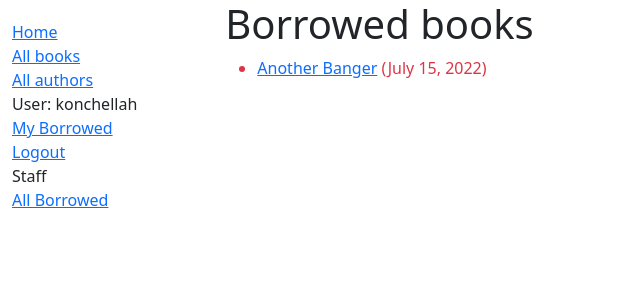
After one commit to k-man-null/Mysite, a Django app: page /catalog/mybooks/ in a window 1280 px wide. The commit adds this page. Shown: the top 300 px of the page, without its empty margins (0-640 px from the left). Run offline with Django 4.2, Linux system fonts and the light colour scheme; a user stored in the database is signed in; data comes from the database, SQL or seed files in the repository; both versions use the stored data as it was after the commit.

Commit message:
Added borroewd books view for the librarian

```diff
--- a/mysite/catalog/models.py
+++ b/mysite/catalog/models.py
@@ -1,6 +1,10 @@
 from django.db import models
 from django.urls import reverse # Used to generate URLs by reversing the URL patterns
 import uuid
+from django.contrib.auth.models import User
+from datetime import date
+
+
 
 # Create your models here.
 
@@ -46,6 +50,7 @@ class BookInstance(models.Model):
     book = models.ForeignKey('Book', on_delete=models.RESTRICT, null=True)
     imprint = models.CharField(max_length=200)
     due_back = models.DateField(null=True, blank=True)
+    borrower = models.ForeignKey(User, on_delete=models.SET_NULL, null=True, blank=True)
 
     LOAN_STATUS = (
         ('m', 'Maintenance'),
@@ -64,6 +69,14 @@ class BookInstance(models.Model):
 
     class Meta:
         ordering = ['due_back']
+
+        permissions = (("can_mark_returned", "Set book as returned"),)
+
+    @property
+    def is_overdue(self):
+        """Determines if the book is overdue based on due date and current date."""
+        return bool(self.due_back and date.today() > self.due_back)
+
 
     def __str__(self):
         """String for representing the Model object."""
--- a/mysite/catalog/templates/base_generic.html
+++ b/mysite/catalog/templates/base_generic.html
@@ -23,9 +23,19 @@
           <li><a href="{% url 'authors' %}">All authors</a></li>
           {% if user.is_authenticated %}
           <li>User: {{ user.get_username }}</li>
+          <li><a href="{% url 'my-borrowed' %}">My Borrowed</a></li>
+
           <li><a href="{% url 'logout'%}?next={{request.path}}">Logout</a></li>
           {% else %}
           <li><a href="{% url 'login'%}?next={{request.path}}">Login</a></li>
+          {% endif %}
+
+
+          {% if user.is_authenticated and perms.catalog.can_mark_returned %}
+
+          <li>Staff</li>
+          <li><a href="{% url 'borrowed' %}">All Borrowed</a></li>
+
           {% endif %}
 
         </ul>
--- /dev/null
+++ b/mysite/catalog/templates/catalog/bookinstance_list_borrowed_user.html
@@ -0,0 +1,19 @@
+{% extends "base_generic.html" %}
+
+{% block content %}
+    <h1>Borrowed books</h1>
+
+    {% if bookinstance_list %}
+    <ul>
+
+      {% for bookinst in bookinstance_list %}
+      <li class="{% if bookinst.is_overdue %}text-danger{% endif %}">
+        <a href="{% url 'book-detail' bookinst.book.pk %}">{{bookinst.book.title}}</a> ({{ bookinst.due_back }})
+      </li>
+      {% endfor %}
+    </ul>
+
+    {% else %}
+      <p>There are no books borrowed.</p>
+    {% endif %}
+{% endblock %}
--- a/mysite/catalog/urls.py
+++ b/mysite/catalog/urls.py
@@ -8,3 +8,11 @@ urlpatterns = [
   path('authors/', views.AuthorListView.as_view(), name='authors'),
   path('author/<int:pk>',views.AuthorDetailView.as_view(), name='author-detail')
 ]
+
+urlpatterns += [
+    path('mybooks/', views.LoanedBooksByUserListView.as_view(), name='my-borrowed'),
+]
+
+urlpatterns += [
+    path('borrowed/', views.LoanedBooksListView.as_view(), name='borrowed'),
+]
--- a/mysite/catalog/views.py
+++ b/mysite/catalog/views.py
@@ -1,6 +1,8 @@
 from django.shortcuts import render
 from .models import Book, Author, BookInstance, Genre
 from django.views import generic
+from django.contrib.auth.mixins import LoginRequiredMixin
+from django.contrib.auth.mixins import PermissionRequiredMixin
 # Create your views here.
 
 def index(request):
@@ -50,3 +52,27 @@ class AuthorListView(generic.ListView):
 
 class AuthorDetailView(generic.DetailView):
     model = Author
+
+
+
+
+class LoanedBooksByUserListView(LoginRequiredMixin,generic.ListView):
+    """Generic class-based view listing books on loan to current user."""
+    model = BookInstance
+    template_name ='catalog/bookinstance_list_borrowed_user.html'
+    paginate_by = 10
+
+    def get_queryset(self):
+        return BookInstance.objects.filter(borrower=self.request.user).filter(status__exact='o').order_by('due_back')
+
+
+class LoanedBooksListView(LoginRequiredMixin,PermissionRequiredMixin,generic.ListView):
+    """Generic class-based view listing books on loan."""
+    model = BookInstance
+    template_name ='catalog/bookinstances_borrowed.html'
+    paginate_by = 10
+
+    permission_required = 'catalog.can_mark_returned'
+
+    def get_queryset(self):
+        return BookInstance.objects.filter(status__exact='o').order_by('due_back')
```
Also changed, not shown: mysite/catalog/admin.py (+15 -0 lines), mysite/catalog/templates/catalog/bookinstances_borrowed.html (added, +19 -0 lines), mysite/catalog/migrations/0002_bookinstance_borrower.py (added), mysite/catalog/migrations/0003_alter_bookinstance_options.py (added), mysite/db.sqlite3.
